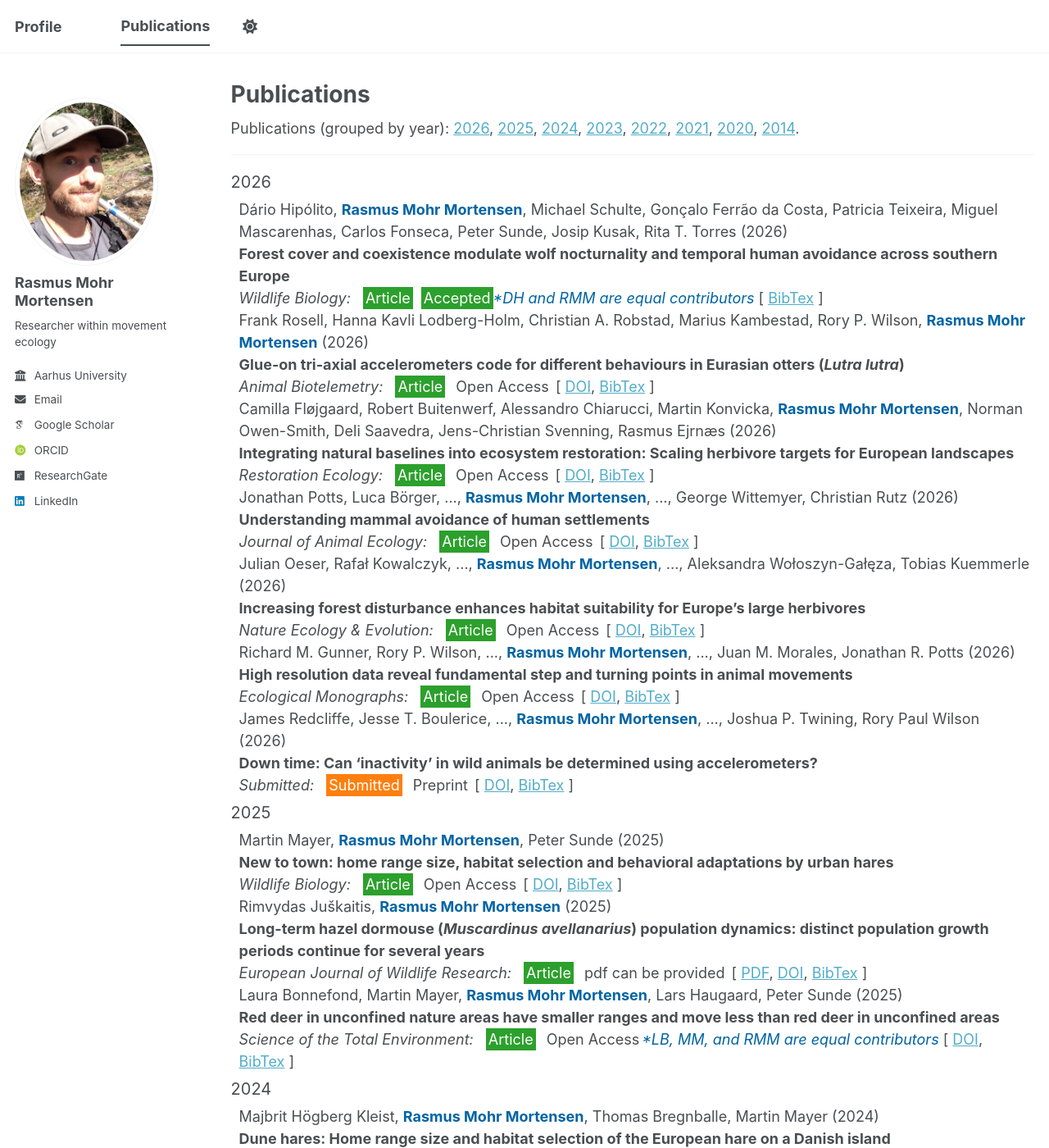
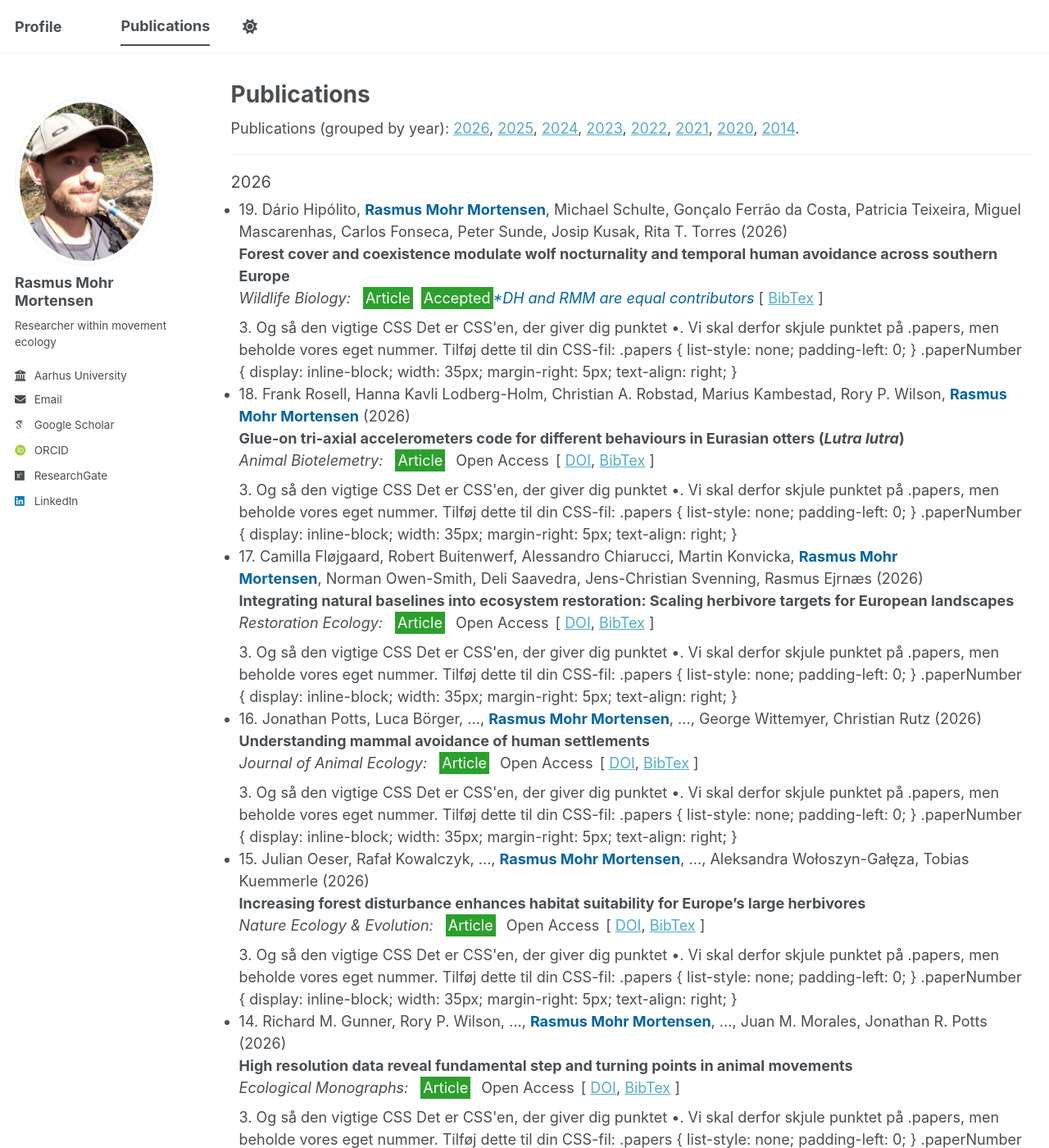
Before and after one commit to rasmusmohrmortensen/rasmusmohrmortensen.github.io, a Jekyll site: the page built from _pages/publications.html, in a window 1280 px wide and 1400 px high. Shown: the whole window at 82% size. Built offline with Jekyll 4.4.1, drawn with Linux system fonts in a browser that asks for light colours; some web fonts are replaced; a script bundle is joined from its source files by our own code; library files that are not in the unit come from our copies; some of the changed text lies outside the part shown.

Commit message:
Update paper.html

```diff
--- a/_includes/bibere/paper.html
+++ b/_includes/bibere/paper.html
@@ -3,7 +3,10 @@
     {%- capture clean_id -%}
     {{ include.pid | replace: ":", "_" | replace: "-", "_" }}
     {%- endcapture -%}
-    <div id="{{ clean_id }}">
+
+    <li id="{{ clean_id }}">
+        <span class="paperNumber">{{ include.number }}.</span>
+
         <!-- Author -->
         {%- for a in paper.authors -%}
             {%- assign author = site.data.bibere.authors[a] -%}
@@ -12,6 +15,7 @@
             {%- else -%}
                 {%- assign authorClass = "author" -%}
             {%- endif -%}
+
             <span class="{{ authorClass }}">
             {%- if author -%}
                 {%- if author.website -%}
@@ -23,8 +27,8 @@
                 {{ a }}
             {%- endif -%}
             </span>
+
             {%- if forloop.last == true -%}
-
             {%- else -%}
                 ,&nbsp;
             {%- endif -%}
@@ -40,8 +44,9 @@
         <!-- Venue -->
         <span class="venue">
             {%- assign venue = site.data.bibere.venues[paper.venue] -%}
-            {%- if paper.type == "Thesis" -%}{%- endif -%}
-            {%- if paper.type == "TechReport" -%}Technical Report,&nbsp;{%- endif -%}
+            {%- if paper.type == "TechReport" -%}
+                Technical Report,&nbsp;
+            {%- endif -%}
             {%- if venue -%}
                 {{ venue.name }}
             {%- else -%}
@@ -51,6 +56,7 @@
 
         <!-- Tag -->
         <span class="tag_{{ paper.type }} tag label label-default">{{ paper.type }}</span>
+
         {%- for tag in paper.extraTags -%}
             <span class="tag_{{ tag }} tag label label-default">{{ tag }}</span>
         {%- endfor -%}
@@ -59,6 +65,7 @@
         {%- if paper.emphasis -%}
         <span class="emphasisNote">{{ paper.emphasis }}</span>
         {%- endif -%}
+
         {%- if paper.note -%}
         <span class="note">{{ paper.note }}</span>
         {%- endif -%}
@@ -101,8 +108,25 @@
                 </pre>
             </div>
         </div>
-    </div>
+    </li>
+
 {%- else -%}
     <p class="text-danger">Paper with id {{include.pid}} not found!</p>
     {{ error.standard_error }}
 {%- endif -%}
+3. Og så den vigtige CSS
+Det er CSS'en, der giver dig punktet •. Vi skal derfor skjule punktet på .papers, men beholde vores eget nummer.
+
+Tilføj dette til din CSS-fil:
+
+.papers {
+    list-style: none;
+    padding-left: 0;
+}
+
+.paperNumber {
+    display: inline-block;
+    width: 35px;
+    margin-right: 5px;
+    text-align: right;
+}
```
